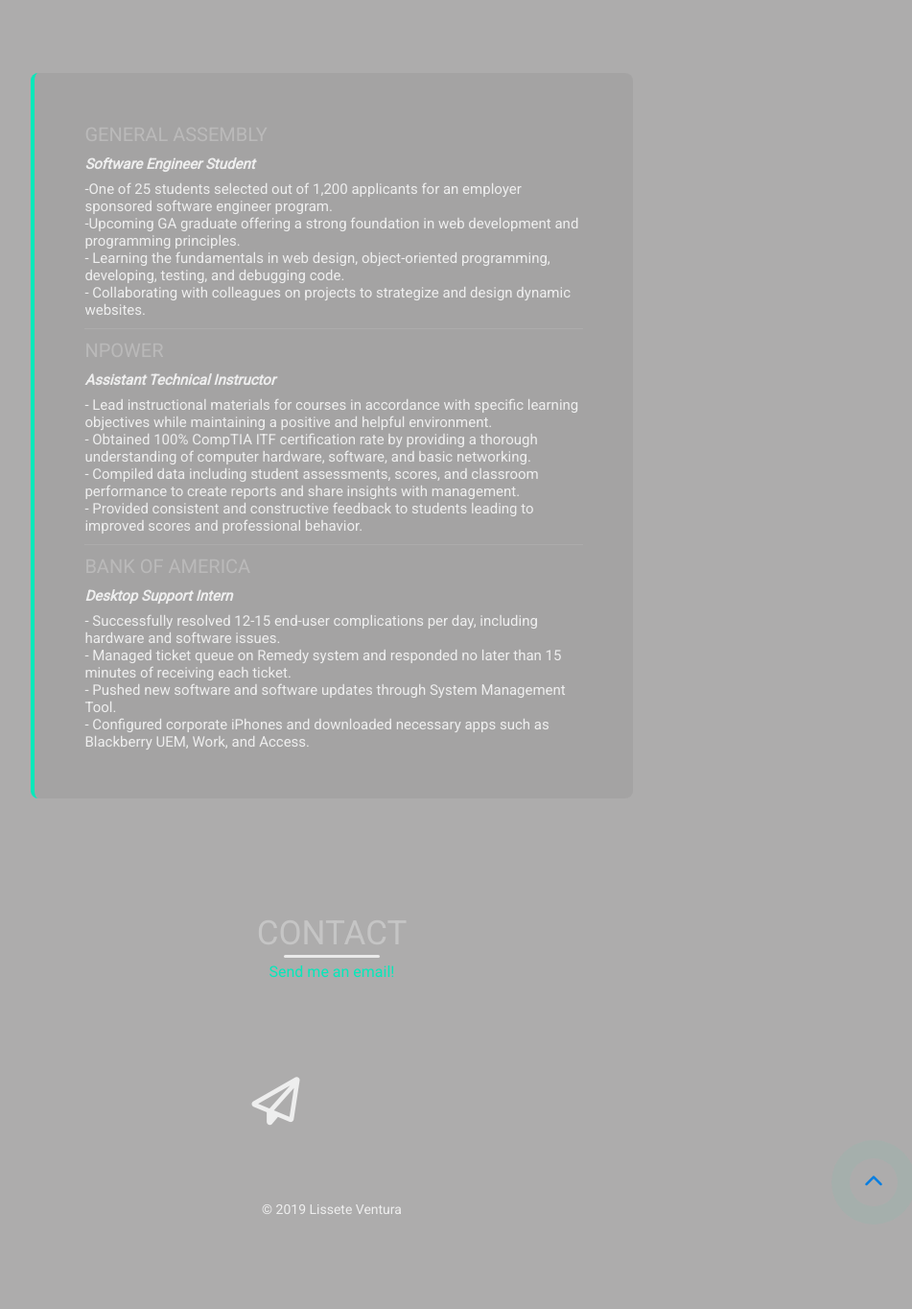
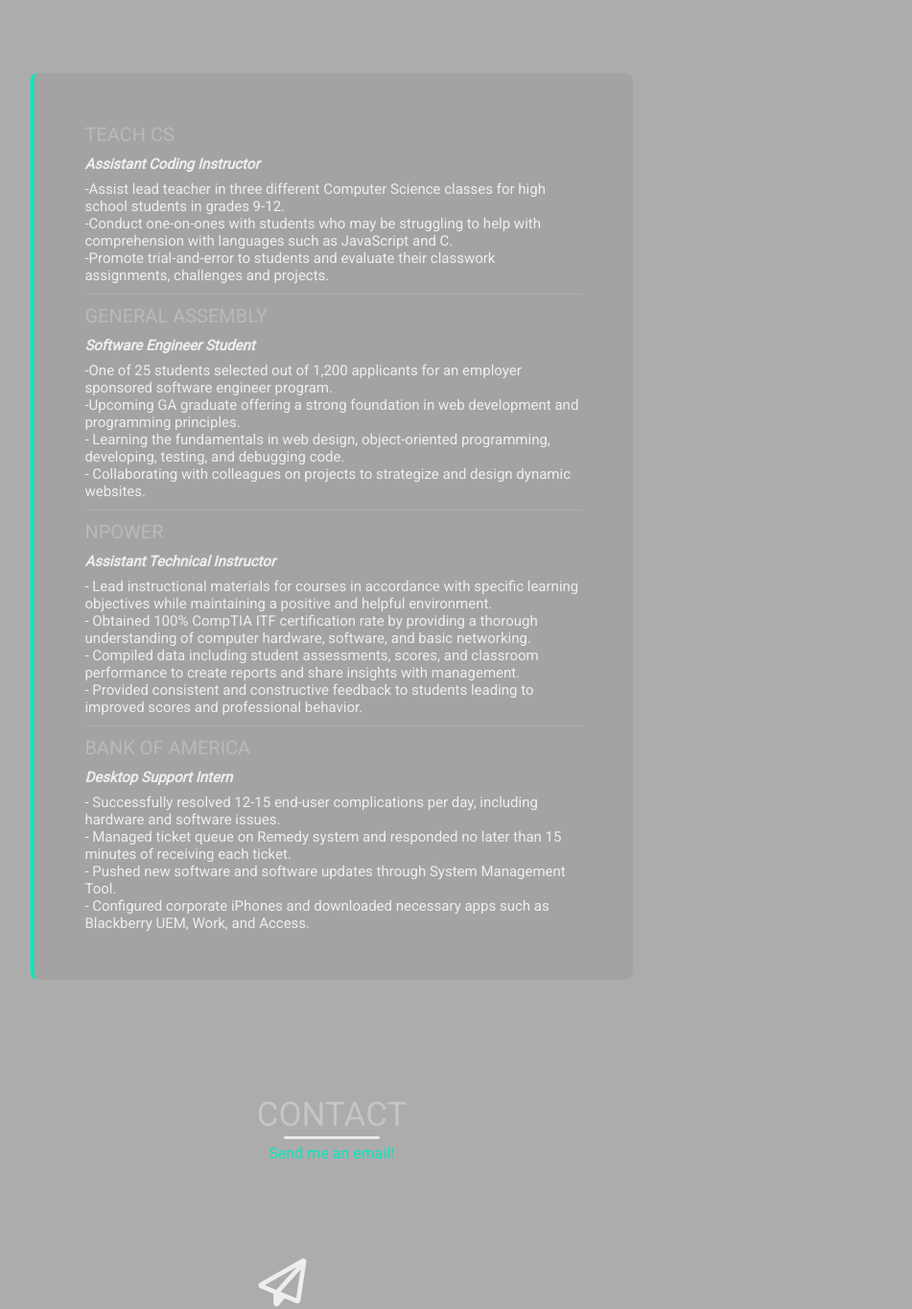
Before and after one commit to lisseteventura/lisseteventura.github.io, a plain HTML site: page index.html in a window 1280 px wide. Shown: the part 3360-4724 px from the top of the page at 96% size, without its empty margins (294-1245 px from the left). Before the commit the page ends 4648 px from the top, so only its background shows below. Drawn offline with nearby package versions, Linux system fonts and the light colour scheme; a web font is replaced by a local one.

Commit message:
added to resume portion

```diff
--- a/css/style.css
+++ b/css/style.css
@@ -410,7 +410,7 @@ form {
 }
 .fa-paper-plane {
   font-size: 5rem;
-  padding-left: 23rem;
+  padding-left: 23.7rem;
 }
 .fa-paper-plane:hover {
   color: #087ee1;
--- a/index.html
+++ b/index.html
@@ -195,6 +195,19 @@
         <div class="timeline">
           <ul>
             <li class="date" data-date="2011 - Present">
+              <h1>Teach CS</h1>
+              <h2>Assistant Coding Instructor</h2>
+              <p>
+                -Assist lead teacher in three different Computer Science classes
+                for high school students in grades 9-12.<br />
+                -Conduct one-on-ones with students who may be struggling to help
+                with comprehension with languages such as JavaScript and C.
+                <br />
+                -Promote trial-and-error to students and evaluate their
+                classwork assignments, challenges and projects.<br />
+              </p>
+            </li>
+            <li class="date" data-date="2011 - Present">
               <h1>General Assembly</h1>
               <h2>Software Engineer Student</h2>
               <p>
```
